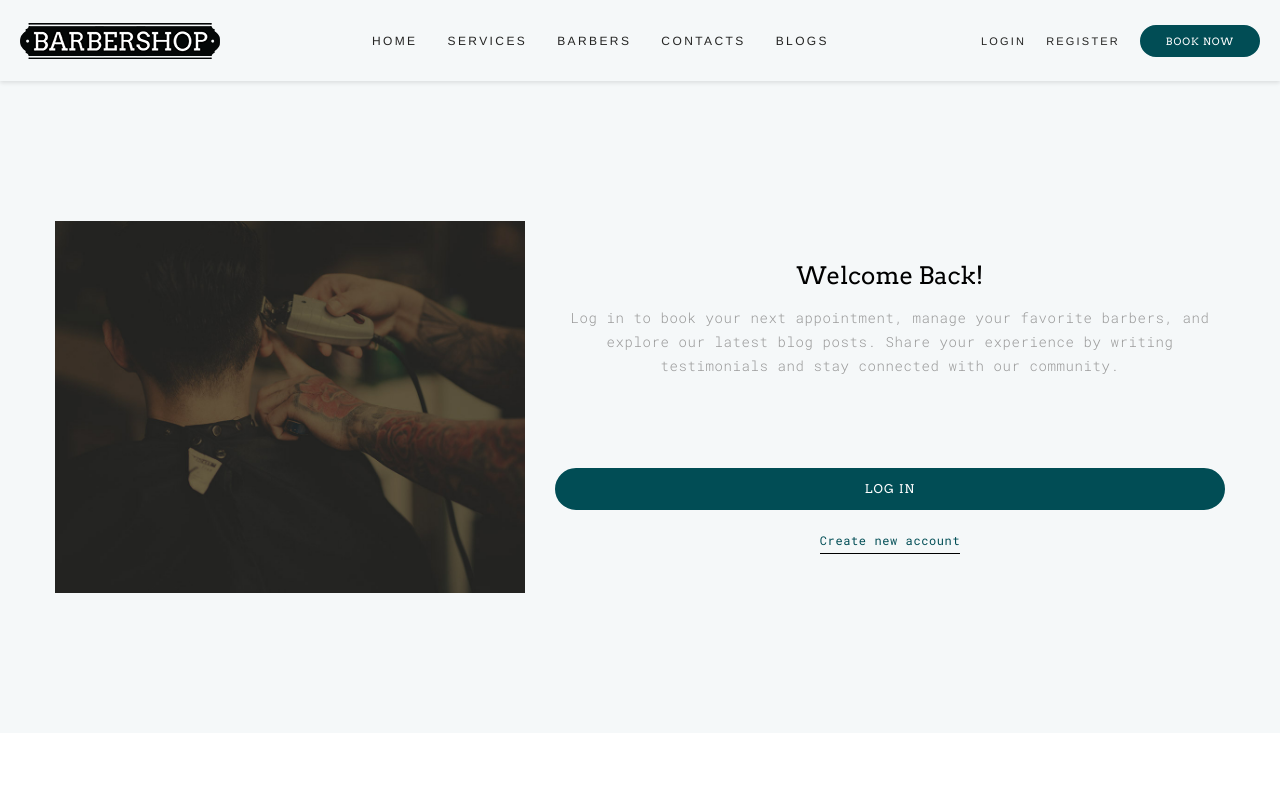
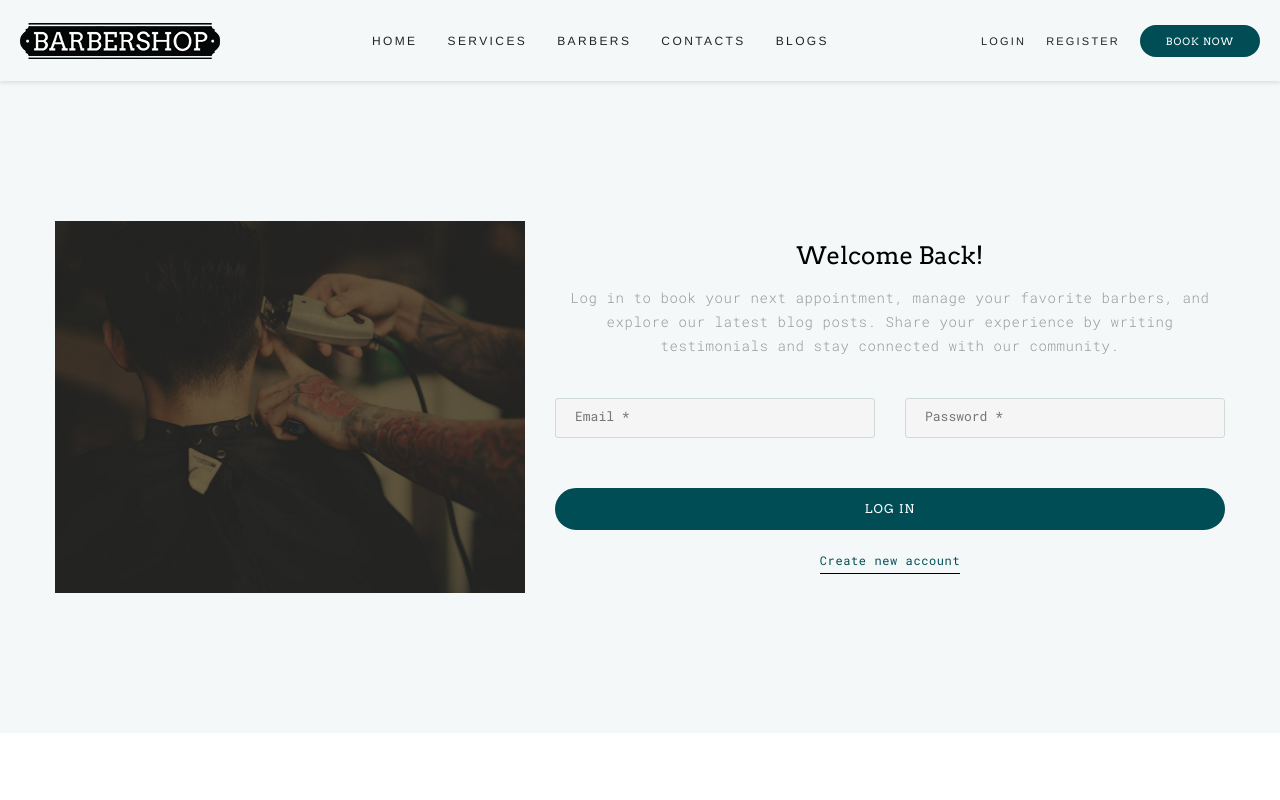
Before and after one commit to kmatsuleva/barbershop, a React (Vite) app: page /login in a window 1280 px wide. Shown: the top 800 px of the page. Built offline with nearby package versions, Linux system fonts and the light colour scheme.

Commit message:
Inputs fix

```diff
--- a/src/components/form-field/FormField.jsx
+++ b/src/components/form-field/FormField.jsx
@@ -2,7 +2,7 @@ import styles from "./FormField.module.css";
 
 export default function FormField({
   label,
-  type,
+  type = "text",
   name,
   placeholder,
   value,
@@ -65,11 +65,11 @@ export default function FormField({
           value={value}
           onChange={onChange}
         >
-           {includeDefaultOption && <option value="">Select</option>}
+          {includeDefaultOption && <option value="">Select</option>}
           {renderOptions()}
         </select>
       )}
-      {type === "text" && (
+      {type !== "select" && type !== "textarea" && (
         <input
           type={type}
           id={name}
```
